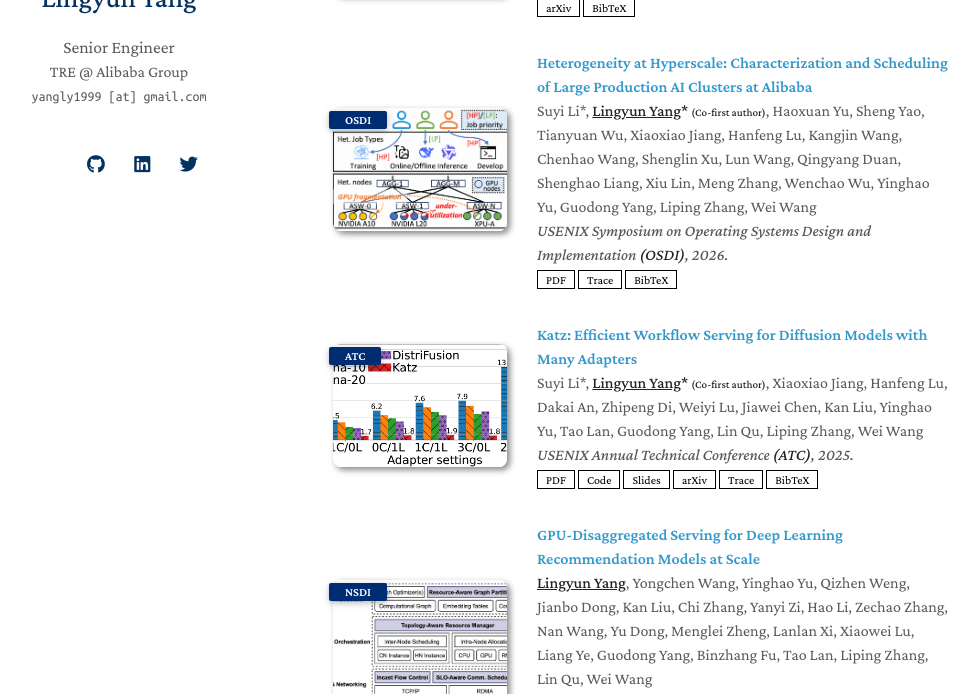
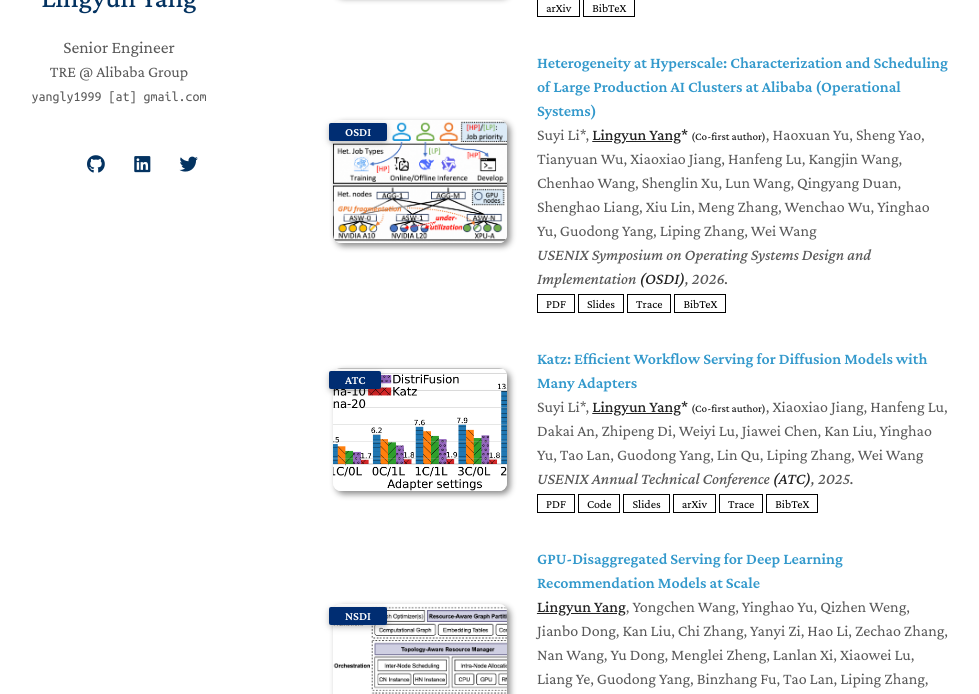
Before and after one commit to mental2008/academic-profile, a Jekyll site: the page built from index.md, in a window 1280 px wide and 900 px high, scrolled down 1130 px, cut to the strip 206-900 px from the top of the window. Shown: the whole strip, without its empty margins (157-1136 px from the left). Built offline with Jekyll 4.4.1, drawn with Linux system fonts in a browser that asks for light colours; nearby versions of some CDN libraries; a style sheet for code colours, icons or effects is not loaded; our own code applies the rules of GitHub Pages for plain Markdown files.

Commit message:
Add OSDI operational systems slides

```diff
--- a/_data/publications.yml
+++ b/_data/publications.yml
@@ -21,12 +21,13 @@ main:
     image: ./assets/img/diflow-cover.png
     selected: true
 
-  - title: "Heterogeneity at Hyperscale: Characterization and Scheduling of Large Production AI Clusters at Alibaba"
+  - title: "Heterogeneity at Hyperscale: Characterization and Scheduling of Large Production AI Clusters at Alibaba (Operational Systems)"
     authors: Suyi Li*, <strong><u>Lingyun Yang</u>* <small>(Co-first author)</small></strong>, Haoxuan Yu, Sheng Yao, Tianyuan Wu, Xiaoxiao Jiang, Hanfeng Lu, Kangjin Wang, Chenhao Wang, Shenglin Xu, Lun Wang, Qingyang Duan, Shenghao Liang, Xiu Lin, Meng Zhang, Wenchao Wu, Yinghao Yu, Guodong Yang, Liping Zhang, Wei Wang
     conference_short: OSDI
     conference: USENIX Symposium on Operating Systems Design and Implementation <strong>(OSDI)</strong>, 2026.
     source: https://www.usenix.org/conference/osdi26/presentation/li-suyi
     pdf: ./assets/files/asi-osdi26.pdf
+    slides: ./assets/files/asi-osdi26-slides.pdf
     trace: https://github.com/alibaba/clusterdata/blob/master/cluster-trace-gpu-v2026/README.md
     bibtex: ./assets/files/asi-osdi26.txt
     image: ./assets/img/asi-cover.png
```
Also changed, not shown: 1 other file.
